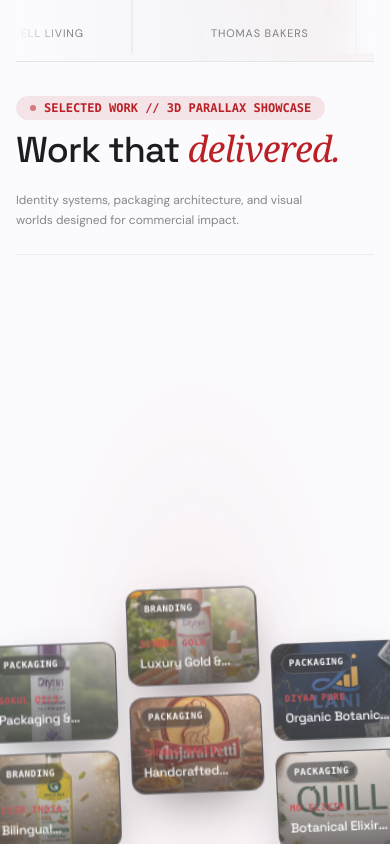
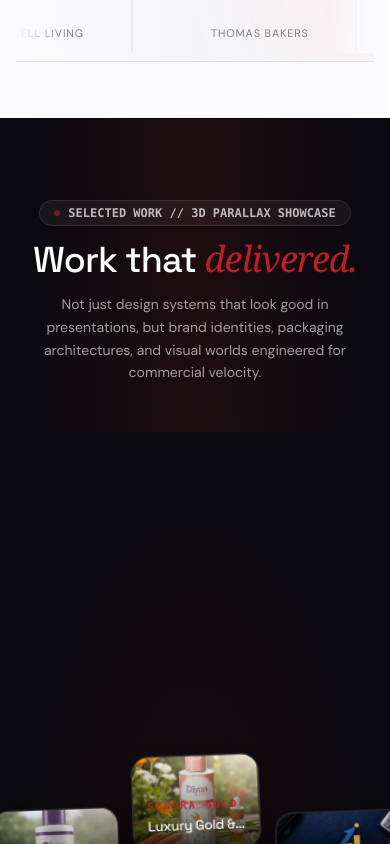
Before and after one commit to harrydesigns99-rgb/Harry-Designs, a React (Vite) app: page / in a window 390 px wide. Shown: the part 1600-2444 px from the top of the page. Built offline with nearby package versions, Linux system fonts and the light colour scheme.

Commit message:
refactor(showcase): implement authentic Adwants cinematic dark stage layout, clean 4:3 cards, remove floating HUD pills, and add sleek archive CTA

```diff
--- a/src/features/cms/cmsStore.js
+++ b/src/features/cms/cmsStore.js
@@ -2,7 +2,7 @@ import { PORTFOLIO_ITEMS, BRANDS } from '@/features/portfolio/data/portfolioData
 import { GALLERY_IMAGES } from '@/features/parallax-gallery/data/galleryImages';
 
 const STORAGE_KEYS = {
-  PROJECTS: 'harry_designs_cms_projects_v3',
+  PROJECTS: 'harry_designs_cms_projects_v4',
   GALLERY: 'harry_designs_cms_gallery_v1',
   BRANDS: 'harry_designs_cms_brands_v1',
   SETTINGS: 'harry_designs_cms_settings_v1',
@@ -15,6 +15,7 @@ if (typeof window !== 'undefined') {
   try {
     localStorage.removeItem('harry_designs_cms_projects_v1');
     localStorage.removeItem('harry_designs_cms_projects_v2');
+    localStorage.removeItem('harry_designs_cms_projects_v3');
     localStorage.removeItem('harry_portfolio_layout');
   } catch {
     // ignore
@@ -78,14 +79,14 @@ function getInitialProjects() {
     (item) => item && typeof item === 'object' && typeof item.id === 'number' && typeof item.title === 'string'
   );
 
-  // Check if standard IDs have mismatched images from legacy test edits
+  // Check if standard IDs have mismatched images or swapped titles from legacy test edits
   const hasMismatchedImages = stored.some((item) => {
-    // If id is 4 (CSIR India) but image is Artboard 2 (Gokul Oils)
-    if (item.id === 4 && item.image && item.image.includes('Artboard 2')) return true;
-    // If id is 5 (Thomas Bakers) but image is Artboard 7 (Anjarai Petti)
-    if (item.id === 5 && item.image && item.image.includes('Artboard 7')) return true;
-    // If id is 6 (Mo Elixir) but image is Artboard 11 (Quill)
-    if (item.id === 6 && item.image && item.image.includes('Artboard 11')) return true;
+    if (item.id === 1 && (item.title !== 'Packaging & Label Architecture' || item.client !== 'Gokul Oils')) return true;
+    if (item.id === 2 && (item.title !== 'Luxury Gold & Bullion Identity' || item.client !== 'Sendra Gold')) return true;
+    if (item.id === 3 && (item.title !== 'Organic Botanical Skincare' || item.client !== 'Diyaa Pure')) return true;
+    if (item.id === 4 && (item.title !== 'Bilingual Scientific Identity' || item.client !== 'CSIR India')) return true;
+    if (item.id === 5 && (item.title !== 'Handcrafted Bakery Packaging' || item.client !== 'Thomas Bakers')) return true;
+    if (item.id === 6 && (item.title !== 'Botanical Elixir Beverage' || item.client !== 'Mo Elixir')) return true;
     return false;
   });
 
--- a/src/features/portfolio/components/Parallax3DShowcase.jsx
+++ b/src/features/portfolio/components/Parallax3DShowcase.jsx
@@ -5,8 +5,13 @@ import { PORTFOLIO_ITEMS } from '../data/portfolioData';
 
 /**
  * ShowcaseCard component representing an individual project in 3D parallax space
- * - Mobile (<640px): 4:3 aspect ratio, compact typography, tap-to-open
- * - Tablet & Laptop (>=640px): 16:10 aspect ratio, full badges, hover glass reflection sheen
+ * Authentic Adwants style:
+ * - Pure, full-bleed artwork in 4:3 aspect ratio
+ * - Smooth scale on hover
+ * - High-end dark vignette gradient
+ * - Minimalist bottom overlay with client monogram & project title
+ * - Subtle glass reflection sheen on hover
+ * - Zero distracting top badge clutter
  */
 const ShowcaseCard = memo(({ project, onSelect }) => {
   return (
@@ -15,7 +20,7 @@ const ShowcaseCard = memo(({ project, onSelect }) => {
         sound.playClick();
         onSelect?.(project);
       }}
-      className="group relative w-full aspect-[4/3] sm:aspect-[16/10] rounded-xl sm:rounded-2xl md:rounded-3xl overflow-hidden bg-[#16161a] border border-white/10 shadow-[0_16px_45px_-15px_rgba(0,0,0,0.65)] cursor-pointer transform-gpu transition-all duration-500 hover:shadow-[0_24px_60px_-10px_rgba(186,32,38,0.45)] hover:border-crimson/50 hover:-translate-y-1.5 select-none"
+      className="group relative w-full aspect-[4/3] rounded-2xl md:rounded-3xl overflow-hidden bg-[#16161a] border border-white/10 shadow-[0_20px_50px_rgba(0,0,0,0.8)] cursor-pointer transform-gpu transition-all duration-500 hover:shadow-[0_24px_60px_rgba(186,32,38,0.45)] hover:border-crimson/50 hover:-translate-y-1 select-none"
     >
       {/* High-Resolution Project Artwork */}
       <img
@@ -30,37 +35,22 @@ const ShowcaseCard = memo(({ project, onSelect }) => {
       />
 
       {/* Dark Cinematic Vignette Gradient */}
-      <div className="absolute inset-0 bg-gradient-to-t from-black/90 via-black/45 to-black/15 opacity-80 group-hover:opacity-95 transition-opacity duration-500" />
+      <div className="absolute inset-0 bg-gradient-to-t from-black/90 via-black/35 to-transparent opacity-85 group-hover:opacity-95 transition-opacity duration-500 pointer-events-none" />
 
       {/* Subtle Light Reflection Sheen on Hover */}
       <div className="absolute inset-0 opacity-0 group-hover:opacity-100 transition-opacity duration-700 pointer-events-none bg-gradient-to-tr from-transparent via-white/[0.08] to-transparent" />
 
-      {/* Top Floating Badges */}
-      <div className="absolute top-2 sm:top-3 inset-x-2 sm:inset-x-3 flex items-center justify-between pointer-events-none z-10">
-        <span className="px-1.5 sm:px-2.5 py-0.5 sm:py-1 rounded-full text-[8px] sm:text-[10px] font-mono uppercase tracking-wider font-semibold bg-black/60 backdrop-blur-md text-white border border-white/15 shadow-sm">
-          {project.category}
-        </span>
-        {project.metric && (
-          <span className="hidden sm:inline-flex px-2 sm:px-2.5 py-0.5 sm:py-1 rounded-full text-[8px] sm:text-[10px] font-mono font-bold bg-crimson backdrop-blur-md text-white border border-white/20 shadow-sm">
-            {project.metric}
-          </span>
-        )}
-      </div>
-
       {/* Bottom Content Information Overlay */}
-      <div className="absolute inset-x-0 bottom-0 p-2.5 sm:p-4 md:p-5 text-white flex flex-col justify-end z-10">
-        <span className="text-[8px] sm:text-[10px] font-mono uppercase tracking-wider text-crimson font-semibold">
+      <div className="absolute inset-x-0 bottom-0 p-3 sm:p-4 md:p-5 text-white flex flex-col justify-end z-10 pointer-events-none">
+        <span className="text-[9px] sm:text-[11px] font-mono uppercase tracking-[0.2em] text-crimson font-semibold">
           {project.client}
         </span>
-        <h4 className="font-display text-[11px] sm:text-base md:text-lg lg:text-xl font-medium tracking-tight text-white group-hover:text-white transition-colors mt-0.5 line-clamp-1">
+        <h4 className="font-display text-xs sm:text-base md:text-lg font-medium tracking-tight text-white transition-colors mt-0.5 line-clamp-1">
           {project.title}
         </h4>
-        <p className="text-[10px] sm:text-xs text-white/70 line-clamp-1 mt-0.5 font-normal hidden sm:block">
-          {project.description || project.approach}
-        </p>
 
         {/* Action Link Revealed on Hover */}
-        <div className="mt-1.5 sm:mt-2 hidden sm:flex items-center gap-1.5 text-[10px] sm:text-xs font-mono text-crimson font-semibold opacity-0 group-hover:opacity-100 transition-opacity duration-300">
+        <div className="mt-1.5 hidden sm:flex items-center gap-1.5 text-[11px] font-mono text-crimson font-semibold opacity-0 group-hover:opacity-100 transition-opacity duration-300">
           <span>Explore Case Study</span>
           <span className="group-hover:translate-x-1.5 transition-transform">→</span>
         </div>
@@ -73,11 +63,13 @@ ShowcaseCard.displayName = 'ShowcaseCard';
 
 /**
  * Parallax3DShowcase Component
- * Permanent 3D Parallax Showcase calibrated for Mobile, Tablet, and Laptop/Desktop:
- * - Mobile (<640px): 14° subtle tilt, 1.25 -> 0.95 scale, 4:3 cards
- * - Tablet (640-1024px): 26° tilt, 1.45 -> 0.78 scale, 16:10 cards
- * - Laptop & Desktop (>=1024px): 38° tilt, 1.65 -> 0.70 scale, 16:10 cards
- * All viewports settle flat into a 2D grid from 65% to 100% scroll progress with zero clipping under the navbar.
+ * Authentic Adwants.in 3D Parallax Showcase:
+ * - Dedicated dark background (#0a0a0e)
+ * - 3 parallax columns (Col 1 & 3 slide down, Col 2 glides up counter-direction)
+ * - Smoothly unwinds from 3D perspective into a flat 2D grid
+ * - Calibrated scale to ensure comfortable clearance under the fixed navbar
+ * - Locks flat in 2D from 65% to 100% scroll progress for seamless inspection
+ * - Clean, immersive presentation with zero clunky floating HUD pills
  */
 const Parallax3DShowcase = ({ projects = [], onSelectProject }) => {
   const containerRef = useRef(null);
@@ -118,22 +110,22 @@ const Parallax3DShowcase = ({ projects = [], onSelectProject }) => {
   });
 
   // 1. Perspective Rotations:
-  // Starts in 3D tilted space, unwinds to 0deg by 0.65 progress, and stays perfectly flat in 2D view from 0.65 to 1.0
+  // Starts in 3D tilted space, unwinds to 0deg by 0.65 progress, and stays flat in 2D view from 0.65 to 1.0
   const rotateX = useTransform(
     scrollYProgress,
     [0, 0.65, 1],
-    [isMobile ? 14 : isTablet ? 26 : 38, 0, 0]
+    [isMobile ? 14 : isTablet ? 24 : 36, 0, 0]
   );
   const rotateZ = useTransform(
     scrollYProgress,
     [0, 0.65, 1],
-    [isMobile ? -3 : isTablet ? -7 : -12, 0, 0]
+    [isMobile ? -3 : isTablet ? -6 : -10, 0, 0]
   );
 
   // 2. Perspective Scale:
-  // Starts zoomed in, scales down to fit all 6 cards in safe viewport area at 0.65 and stays locked flat until 1.0
-  const settledScale = isMobile ? 0.92 : isTablet ? 0.76 : isShortViewport ? 0.60 : 0.66;
-  const initialScale = isMobile ? 1.25 : isTablet ? 1.45 : isShortViewport ? 1.35 : 1.52;
+  // Starts zoomed in, scales down to fit all 6 cards with generous breathing room under navbar and bottom
+  const settledScale = isMobile ? 0.90 : isTablet ? 0.72 : isShortViewport ? 0.56 : 0.62;
+  const initialScale = isMobile ? 1.25 : isTablet ? 1.35 : isShortViewport ? 1.30 : 1.48;
 
   const scale = useTransform(
     scrollYProgress,
@@ -151,8 +143,8 @@ const Parallax3DShowcase = ({ projects = [], onSelectProject }) => {
   // 4. Subtle fade in and smooth exit fade
   const opacity = useTransform(
     scrollYProgress,
-    [0, 0.08, 0.93, 1],
-    [0.75, 1, 1, 0.4]
+    [0, 0.08, 0.95, 1],
+    [0.75, 1, 1, 0.85]
   );
 
   // 5. Parallax Column Shifts:
@@ -161,27 +153,18 @@ const Parallax3DShowcase = ({ projects = [], onSelectProject }) => {
   const col1Y = useTransform(
     scrollYProgress,
     [0, 0.65, 1],
-    [isMobile ? 30 : isTablet ? 60 : 100, 0, 0]
+    [isMobile ? 30 : isTablet ? 60 : 90, 0, 0]
   );
   const col2Y = useTransform(
     scrollYProgress,
     [0, 0.65, 1],
-    [isMobile ? -30 : isTablet ? -70 : -120, 0, 0]
+    [isMobile ? -30 : isTablet ? -60 : -90, 0, 0]
   );
   const col3Y = useTransform(
     scrollYProgress,
     [0, 0.65, 1],
-    [isMobile ? 40 : isTablet ? 90 : 150, 0, 0]
+    [isMobile ? 45 : isTablet ? 90 : 140, 0, 0]
   );
-
-  // 6. Two-Phase HUD Guidance Indicator
-  // Phase A: Active during initial 3D scroll runway to guide the visitor
-  const explore3DPillOpacity = useTransform(scrollYProgress, [0, 0.04, 0.52, 0.62], [0, 1, 1, 0]);
-  const explore3DPillY = useTransform(scrollYProgress, [0, 0.04, 0.52, 0.62], [10, 0, 0, -8]);
-
-  // Phase B: Smoothly takes over once cards settle into the flat 2D grid and fades out before runway unpins
-  const settledPillOpacity = useTransform(scrollYProgress, [0.64, 0.72, 0.88, 0.95], [0, 1, 1, 0]);
-  const settledPillY = useTransform(scrollYProgress, [0.64, 0.72, 0.88, 0.95], [10, 0, 0, 8]);
 
   // Take exactly 6 projects for the permanent curated showcase (2 rows of 3 columns)
   const items = useMemo(() => {
@@ -190,32 +173,32 @@ const Parallax3DShowcase = ({ projects = [], onSelectProject }) => {
   }, [projects]);
 
   // Distribute into 3 columns so Row 1 is items[0..2] and Row 2 is items[3..5]:
-  // Column 1: [items[0], items[3]]
-  // Column 2: [items[1], items[4]]
-  // Column 3: [items[2], items[5]]
+  // Column 1: [items[0], items[3]] -> [Gokul Oils, CSIR India]
+  // Column 2: [items[1], items[4]] -> [Sendra Gold, Thomas Bakers]
+  // Column 3: [items[2], items[5]] -> [Diyaa Pure, Mo Elixir]
   const col1 = [items[0], items[3]].filter(Boolean);
   const col2 = [items[1], items[4]].filter(Boolean);
   const col3 = [items[2], items[5]].filter(Boolean);
 
   return (
-    <div className="w-full relative">
+    <div className="w-full relative bg-[#0a0a0e]">
       {/* Scroll Runway giving the physical height to scroll through */}
       <div
         ref={containerRef}
         className={`${
-          isMobile ? 'h-[180vh]' : isTablet ? 'h-[250vh]' : 'h-[290vh]'
+          isMobile ? 'h-[190vh]' : isTablet ? 'h-[250vh]' : 'h-[290vh]'
         } relative`}
       >
         {/* Sticky 3D Viewport pinned to screen during scroll runway */}
-        {/* Safe padding pt-16 sm:pt-20 pb-14 sm:pb-16 guarantees clear separation from Navbar and bottom */}
+        {/* Top clearance pt-24 sm:pt-28 guarantees clear separation below the fixed navbar */}
         <div
           className={`sticky top-0 ${
             isMobile ? 'h-[100dvh]' : 'h-screen'
-          } w-full overflow-hidden flex flex-col items-center justify-center pt-16 sm:pt-20 pb-14 sm:pb-16 px-2 sm:px-4`}
+          } w-full overflow-hidden flex flex-col items-center justify-center pt-24 sm:pt-28 pb-12 sm:pb-16 px-3 sm:px-6 bg-[#0a0a0e]`}
           style={{ perspective: '2000px' }}
         >
           {/* Subtle Ambient Radial Glow */}
-          <div className="absolute inset-0 bg-[radial-gradient(ellipse_at_center,rgba(214,37,69,0.06)_0%,transparent_65%)] pointer-events-none" />
+          <div className="absolute inset-0 bg-[radial-gradient(ellipse_at_center,rgba(186,32,38,0.08)_0%,transparent_65%)] pointer-events-none" />
 
           {/* 3D Tilted Plane containing 3 Parallax Columns (settles into flat 2D grid) */}
           <motion.div
@@ -227,56 +210,30 @@ const Parallax3DShowcase = ({ projects = [], onSelectProject }) => {
               opacity,
               transformStyle: 'preserve-3d',
             }}
-            className={`flex gap-2.5 sm:gap-3.5 md:gap-4 ${
-              isMobile ? 'w-[96vw]' : isTablet ? 'w-[94vw] max-w-[1080px]' : 'w-[90vw] max-w-[1220px]'
+            className={`flex gap-3 sm:gap-4 md:gap-5 ${
+              isMobile ? 'w-[96vw]' : isTablet ? 'w-[92vw] max-w-[1000px]' : 'w-[88vw] max-w-[1200px]'
             } mx-auto px-2 sm:px-4 transform-gpu`}
           >
             {/* Column 1 */}
-            <motion.div style={{ y: col1Y }} className="flex flex-col gap-2.5 sm:gap-3.5 md:gap-4 w-1/3">
+            <motion.div style={{ y: col1Y }} className="flex flex-col gap-3 sm:gap-4 md:gap-5 w-1/3">
               {col1.map((p) => (
                 <ShowcaseCard key={`col1-${p.id}`} project={p} onSelect={onSelectProject} />
               ))}
             </motion.div>
 
             {/* Column 2 (Counter-direction parallax glide) */}
-            <motion.div style={{ y: col2Y }} className="flex flex-col gap-2.5 sm:gap-3.5 md:gap-4 w-1/3">
+            <motion.div style={{ y: col2Y }} className="flex flex-col gap-3 sm:gap-4 md:gap-5 w-1/3">
               {col2.map((p) => (
                 <ShowcaseCard key={`col2-${p.id}`} project={p} onSelect={onSelectProject} />
               ))}
             </motion.div>
 
             {/* Column 3 */}
-            <motion.div style={{ y: col3Y }} className="flex flex-col gap-2.5 sm:gap-3.5 md:gap-4 w-1/3">
+            <motion.div style={{ y: col3Y }} className="flex flex-col gap-3 sm:gap-4 md:gap-5 w-1/3">
               {col3.map((p) => (
                 <ShowcaseCard key={`col3-${p.id}`} project={p} onSelect={onSelectProject} />
               ))}
             </motion.div>
-          </motion.div>
-
-          {/* HUD Phase A: 3D Scroll Guidance */}
-          <motion.div
-            style={{ opacity: explore3DPillOpacity, y: explore3DPillY }}
-            className="absolute bottom-4 sm:bottom-6 inset-x-0 flex justify-center pointer-events-none z-30 px-4"
-          >
-            <div className="inline-flex items-center gap-2 px-3.5 py-1.5 rounded-full bg-black/80 backdrop-blur-md border border-white/15 text-white/90 shadow-2xl text-[10px] sm:text-xs font-mono">
-              <span className="text-crimson font-bold">◈</span>
-              <span className="hidden sm:inline">3D PERSPECTIVE CANVASES |</span>
-              <span>SCROLL TO UNWIND TO 2D</span>
-              <span className="text-crimson animate-bounce">↓</span>
-            </div>
-          </motion.div>
-
-          {/* HUD Phase B: Flat 2D View Reached */}
-          <motion.div
-            style={{ opacity: settledPillOpacity, y: settledPillY }}
-            className="absolute bottom-4 sm:bottom-6 inset-x-0 flex justify-center pointer-events-none z-30 px-4"
-          >
-            <div className="inline-flex items-center gap-2 px-3.5 py-1.5 rounded-full bg-black/85 backdrop-blur-md border border-white/15 text-white shadow-2xl text-[10px] sm:text-xs font-mono">
-              <span className="w-1.5 h-1.5 sm:w-2 sm:h-2 rounded-full bg-crimson animate-pulse" />
-              <span className="font-semibold text-white/95">6 FEATURED CASES // 2D VIEW</span>
-              <span className="text-white/30 hidden sm:inline">|</span>
-              <span className="text-white/70 hidden sm:inline">CLICK ANY TO EXPLORE</span>
-            </div>
           </motion.div>
         </div>
       </div>
--- a/src/features/portfolio/components/PortfolioSection.jsx
+++ b/src/features/portfolio/components/PortfolioSection.jsx
@@ -18,13 +18,13 @@ const PortfolioSection = ({ onSelectProject, onNavigateWork }) => {
   const projects = cms.projects && cms.projects.length > 0 ? cms.projects : PORTFOLIO_ITEMS;
 
   return (
-    <section id="portfolio" className="relative pt-14 pb-8 md:pt-20 md:pb-10 bg-transparent text-[#1d1d1f]" ref={ref}>
+    <section id="portfolio" className="relative pt-14 pb-0 bg-transparent text-[#1d1d1f]" ref={ref}>
       <AnimatedBackdrop tone="light" />
       <div className="absolute inset-x-0 top-0 h-px bg-black/[0.06] pointer-events-none" />
 
       <div className="relative z-10">
         {/* ==================== BRANDS SECTION ==================== */}
-        <div className="mb-8 sm:mb-12 max-w-7xl mx-auto px-4 sm:px-6 lg:px-8">
+        <div className="mb-14 sm:mb-20 max-w-7xl mx-auto px-4 sm:px-6 lg:px-8">
           <motion.div
             initial="hidden"
             animate={isInView ? 'visible' : 'hidden'}
@@ -54,29 +54,27 @@ const PortfolioSection = ({ onSelectProject, onNavigateWork }) => {
           <BrandsCarousel isInView={isInView} />
         </div>
 
-        {/* ==================== MAIN PORTFOLIO SHOWCASE HEADER ==================== */}
-        <div className="max-w-7xl mx-auto px-4 sm:px-6 lg:px-8 mb-8 sm:mb-12">
-          <div className="flex flex-col md:flex-row md:items-end md:justify-between gap-6 pb-6 border-b border-black/[0.06]">
-            <div className="space-y-3">
-              <div className="inline-flex items-center gap-2 px-3.5 py-1 rounded-full bg-crimson/10 text-crimson text-xs font-mono font-semibold">
+        {/* ==================== CINEMATIC DARK STAGE (AUTHENTIC ADWANTS STYLE) ==================== */}
+        <div className="w-full bg-[#0a0a0e] text-white pt-20 sm:pt-28 relative overflow-hidden border-t border-black/10">
+          {/* Subtle Ambient Radial Glow */}
+          <div className="absolute inset-0 bg-[radial-gradient(ellipse_at_top,rgba(186,32,38,0.12)_0%,transparent_60%)] pointer-events-none" />
+          <div className="absolute inset-0 bg-[radial-gradient(ellipse_at_bottom,rgba(255,255,255,0.02)_0%,transparent_70%)] pointer-events-none" />
+
+          {/* Dark Stage Header */}
+          <div className="max-w-7xl mx-auto px-4 sm:px-6 lg:px-8 mb-12 sm:mb-16 relative z-10 text-center space-y-4">
+            <div className="inline-flex items-center gap-2 px-3.5 py-1 rounded-full bg-white/[0.05] border border-white/10 text-white/70 text-xs font-mono font-semibold shadow-sm">
               <span className="h-1.5 w-1.5 rounded-full bg-crimson animate-pulse" />
               <span>SELECTED WORK // 3D PARALLAX SHOWCASE</span>
             </div>
-              <h3 className="font-display text-4xl sm:text-5xl md:text-7xl font-medium tracking-tight text-[#1d1d1f] leading-[0.95]">
+            <h3 className="font-display text-4xl sm:text-6xl md:text-7xl font-medium tracking-tight text-white leading-[0.95]">
               Work that <span className="text-crimson italic font-serif font-light">delivered.</span>
             </h3>
+            <p className="max-w-2xl mx-auto text-sm sm:text-base text-white/60 leading-relaxed font-light">
+              Not just design systems that look good in presentations, but brand identities, packaging architectures, and visual worlds engineered for commercial velocity.
+            </p>
           </div>
 
-            <div className="flex flex-col sm:flex-row items-start sm:items-center gap-4">
-              <p className="max-w-xs text-xs sm:text-sm text-[#86868b] leading-relaxed">
-                Identity systems, packaging architecture, and visual worlds designed for commercial impact.
-              </p>
-            </div>
-          </div>
-        </div>
-
-        {/* ==================== PERMANENT 3D PARALLAX SHOWCASE (ADWANTS.IN STYLE) ==================== */}
-        {/* Note: Rendered directly without overflow-hidden wrapper so position:sticky pins smoothly */}
+          {/* Permanent 3D Parallax Showcase Runway */}
           <Parallax3DShowcase
             projects={projects}
             onSelectProject={(item) =>
@@ -85,31 +83,22 @@ const PortfolioSection = ({ onSelectProject, onNavigateWork }) => {
             onNavigateWork={onNavigateWork}
           />
 
-        {/* ==================== COMPLETE CASE ARCHIVE & MANIFESTO FOOTER ==================== */}
-        <div className="max-w-7xl mx-auto px-4 sm:px-6 lg:px-8 mt-24 sm:mt-32 md:mt-40">
-          <div className="p-8 sm:p-12 rounded-3xl apple-card bg-gradient-to-br from-white via-white to-black/[0.02] border border-black/[0.08] text-center space-y-4 mb-4">
-            <div className="inline-flex items-center gap-2 px-3.5 py-1 rounded-full bg-crimson/10 text-crimson text-xs font-mono font-semibold">
-              <span>●</span> COMPLETE CASE ARCHIVE
-            </div>
-            <h4 className="font-display text-2xl sm:text-3xl font-medium tracking-tight text-[#1d1d1f]">
-              Form meets <span className="text-crimson italic font-serif">commercial velocity.</span>
-            </h4>
-            <p className="text-sm text-[#86868b] max-w-xl mx-auto leading-relaxed">
-              Every system is engineered from raw brand strategy to tactile dieline execution. Explore all 12 commercial and cultural case studies in the complete archive.
+          {/* Sleek Adwants-Style Archive CTA Pill Button */}
+          <div className="pb-20 sm:pb-28 pt-8 sm:pt-12 flex flex-col items-center justify-center text-center relative z-20 px-4">
+            <p className="text-white/40 font-mono text-xs uppercase tracking-[0.25em] mb-4">
+              Curated commercial systems • Explore all 12 case studies
             </p>
-            <div className="pt-2">
             <button
               type="button"
               onClick={() => {
                 sound.playPop();
                 onNavigateWork?.();
               }}
-                className="inline-flex items-center gap-2 px-7 py-3 rounded-full bg-[#1d1d1f] hover:bg-black text-white text-xs font-medium tracking-wide uppercase transition-all shadow-md hover:shadow-lg cursor-pointer group"
+              className="flex items-center gap-3 px-8 sm:px-10 py-4 bg-white/10 hover:bg-white text-white hover:text-[#0a0a0e] border border-white/20 rounded-full font-mono text-xs sm:text-sm uppercase tracking-[0.2em] transition-all duration-300 shadow-2xl group cursor-pointer"
             >
               <span>Explore Full 12-Project Archive</span>
-                <span className="text-sm group-hover:translate-x-1 transition-transform">↗</span>
+              <span className="text-crimson group-hover:text-[#0a0a0e] group-hover:translate-x-1.5 transition-transform font-bold">↗</span>
             </button>
-            </div>
           </div>
         </div>
       </div>
```
Lines whose indentation alone changed are shown as unchanged.
